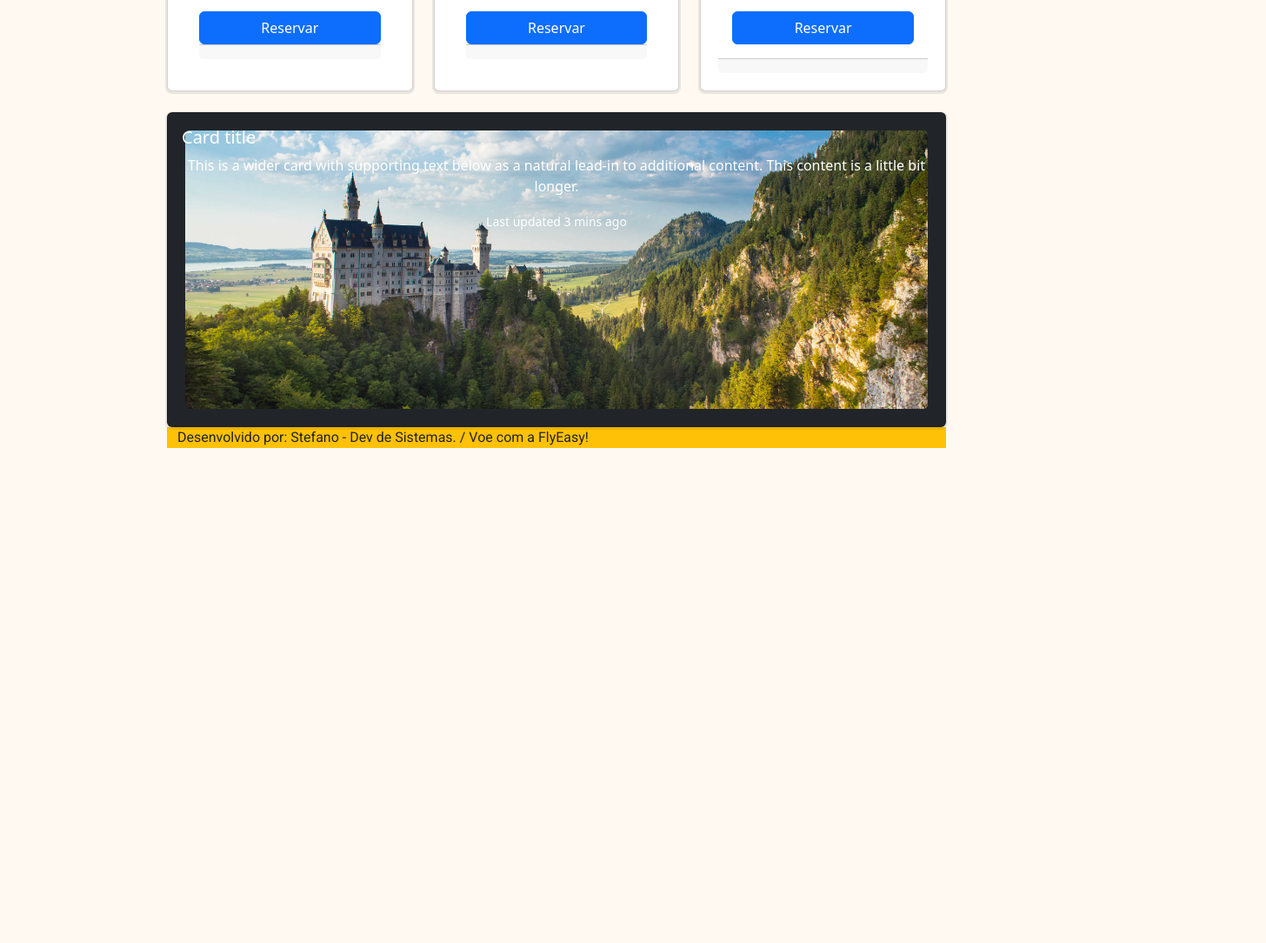
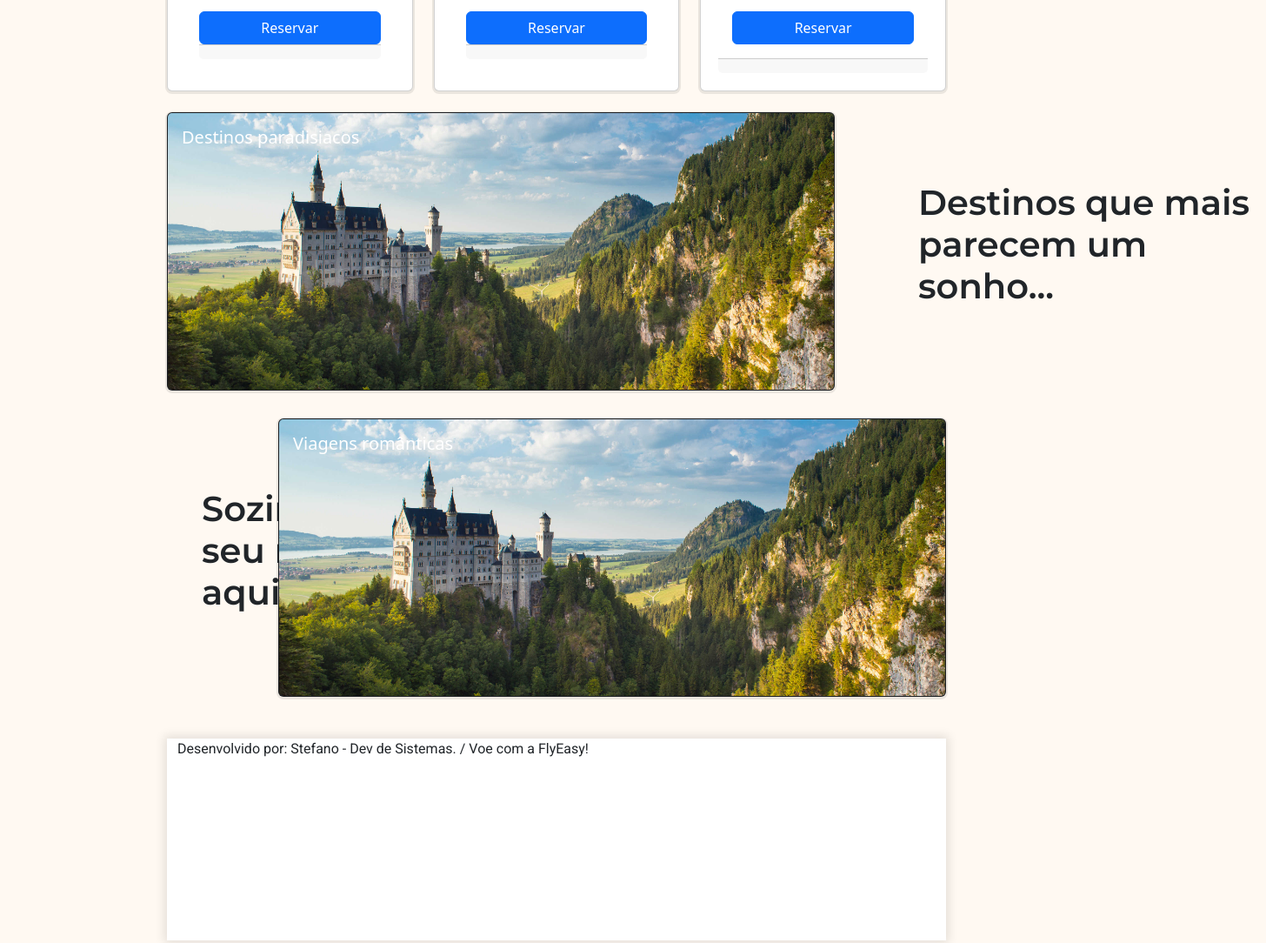
Before and after one commit to StfScript/gotrip, a plain HTML site: page index.html in a window 1280 px wide. Shown: the part 962-2046 px from the top of the page at 87% size, 1456 px wide, since content can reach past the window. Before the commit the page ends 1669 px from the top, so only its background shows below. Drawn offline with nearby package versions, Linux system fonts and the light colour scheme.

Commit message:
Multiplas alterações no CSS, adição de um estilo unico para celulares

```diff
--- a/CSS/cell.css
+++ b/CSS/cell.css
@@ -1,8 +1,13 @@
-@media (orientation: portrait) {
+@media (max-width: 768px) {
+
 
     body {
         margin: 0%;
 
     }
+    .carousel-item img  {
+        height: 15em;
+
 
 }
+}
--- a/CSS/style.css
+++ b/CSS/style.css
@@ -22,8 +22,56 @@
     }
 
 #foto{
+
     margin-top: 1.5em;
+    width: 48em;
+    height: 20em;
+    margin-right: auto;
 }
+
+#foto img{
+    height: 100%;
+}
+
+#foto2 {
+    margin-top: 8em;
+    margin-left: auto;
+    width: 48em;
+    height: 20em;
+    padding: 0%;
+
+}
+#foto2 img{
+    height: 100%;
+}
+
+.card-texto2{
+    display: flex;
+    margin-top: -15em;
+    margin-left: 2.5em;
+
+}
+.card-texto2 h1{
+
+width: 10em;
+font-family: 'Montserrat', 'sans-serif';
+font-weight: 600;
+
+}
+
+.card-texto3{
+   margin-left: 54em;
+   margin-top: -15em;
+
+}
+.card-texto3 h1{
+
+width: 10em;
+font-family: 'Montserrat', 'sans-serif';
+font-weight: 600;
+
+}
+
 
 .card {
     font-family: 'system-ui', 'sans-serif';
@@ -57,6 +105,9 @@ small{
     height: 20em;
 }
 
+#foto {
+    padding: 0%;
+}
 
 
 .navbar-brand
@@ -87,7 +138,9 @@ header {
     background-color: rgb(49, 190, 255);}
 
 h2{
-    font-family: 'Roboto';}
+    font-family: 'Roboto';
+    font-weight: 600
+}
 
 .texts{
     margin-top: 100em;
@@ -100,7 +153,10 @@ main, section, form{
 }
 
 footer{
+    margin-top: 8.5em;
     font-family: 'Roboto', sans-serif; ;
+    height: 14.5em;
+    box-shadow: #0000001c 0px 0px 11px 3px;
 }
 
 .negrito{
--- a/index.html
+++ b/index.html
@@ -59,21 +59,21 @@
   </div>
   <div class="carousel-inner">
     <div class="carousel-item active">
-      <img src="imagens/inglaterra-55-cat.jpg" class="d-flex w-100" alt="..." >
+      <img src="imagens/inglaterra-55-cat.jpg" class="d-flex w-100 custom-width" alt="..." >
       <div class="carousel-caption d-none d-md-block">
         <h5>Pontos turísticos</h5>
 
       </div>
     </div>
     <div class="carousel-item active">
-      <img src="imagens/alemanha-58-cat.jpg" class="d-flex w-100" alt="..." >
+      <img src="imagens/alemanha-58-cat.jpg" id="imgcarrossel" class="d-flex w-100 custom-width" alt="..." >
       <div class="carousel-caption d-none d-md-block">
         <h5>Viagens Internacionais</h5>
 
       </div>
     </div>
     <div class="carousel-item active">
-      <img src="imagens/holanda-46-cat.jpg" class=" d-flex w-100">
+      <img src="imagens/holanda-46-cat.jpg" id="imgcarrossel" class=" d-flex w-100 custom-width" >
       <div class="carousel-caption d-none d-md-block">
         <h5>Venha nos conhecer!</h5>
 
@@ -145,16 +145,36 @@
 <div id="foto" class="card foto text-bg-dark">
   <img src="imagens/alemanha-58-cat.jpg" class="card-img" alt="...">
   <div class="card-img-overlay">
-    <h5 class="card-title">Card title</h5>
-    <p class="card-text">This is a wider card with supporting text below as a natural lead-in to additional content. This content is a little bit longer.</p>
-    <p class="card-text"><small>Last updated 3 mins ago</small></p>
+    <h5 class="card-title">Destinos paradisiacos</h5>
+
   </div>
 </div>
 
+<div class="card-texto3">
+  <h1>Destinos que mais parecem um sonho...
+  </h1>
+</div>
 
+<div id="foto2" class="card foto text-bg-dark">
+  <img src="imagens/alemanha-58-cat.jpg" class="card-img" alt="...">
+  <div class="card-img-overlay">
+    <h5 class="card-title">Viagens românticas</h5>
+
+  </div>
+</div>
+<div class="card-texto2">
+<h1>Sozinho ou à 2...
+  o seu melhor lugar é aqui!
+</h1>
+</div>
 </form>
 </section>
-<footer class="container-fluid bg-warning">Desenvolvido por: Stefano - Dev de Sistemas. / Voe com a FlyEasy!</footer>
+
+
+
+
+
+<footer class="container-fluid bg-white">Desenvolvido por: Stefano - Dev de Sistemas. / Voe com a FlyEasy!</footer>
 <script src="https://cdn.jsdelivr.net/npm/bootstrap@5.3.2/dist/js/bootstrap.bundle.min.js" integrity="sha384-C6RzsynM9kWDrMNeT87bh95OGNyZPhcTNXj1NW7RuBCsyN/o0jlpcV8Qyq46cDfL"
 crossorigin="anonymous"></script>
 <script src="https://cdn.jsdelivr.net/npm/@popperjs/core@2.11.6/dist/umd/popper.min.js"></script>
```
